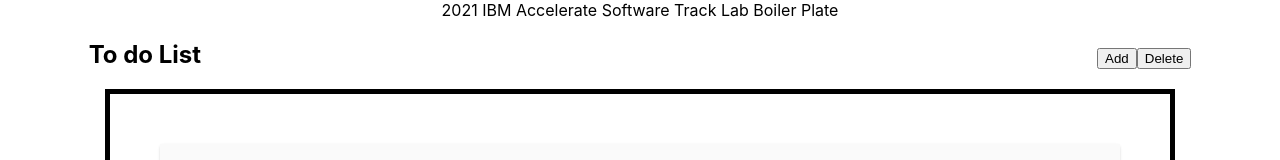
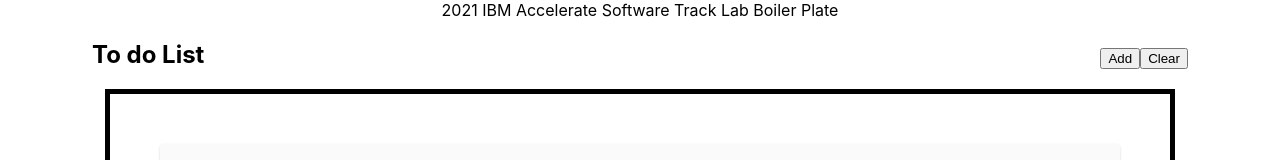
Before and after one commit to 2021-IBM-Accelerate-SW-Track/lab-1-team-46, a React (Create React App) app: page / in a window 1280 px wide. Shown: the top 160 px of the page. Built offline with nearby package versions, Linux system fonts and the light colour scheme.

Commit message:
clear button now removes all tasks

```diff
--- a/src/component/box/index.js
+++ b/src/component/box/index.js
@@ -27,13 +27,22 @@
         });
     }
 
+    clearRows(rowArray)
+    {
+        rowArray.splice(0);
+        this.setState(() => {
+            console.log('setting state');
+            return { unseen: "does not display" }
+        });
+    }
+
     render() {
         return (
             <div>
             <div> {/*This div is ABOVE the box object - just a basic title header on the left side and the add/delete buttons on the right*/}
                 <h2 className = "rowText" style = {{marginRight: "70%"}}>To do List</h2>
                 <button onClick = {() => this.addRow(this.genericRows)}>Add</button>
-                <button>Delete</button>
+                <button onClick = {() => this.clearRows(this.genericRows)}>Clear</button>
             </div>
 
             <div className = "box">
```
